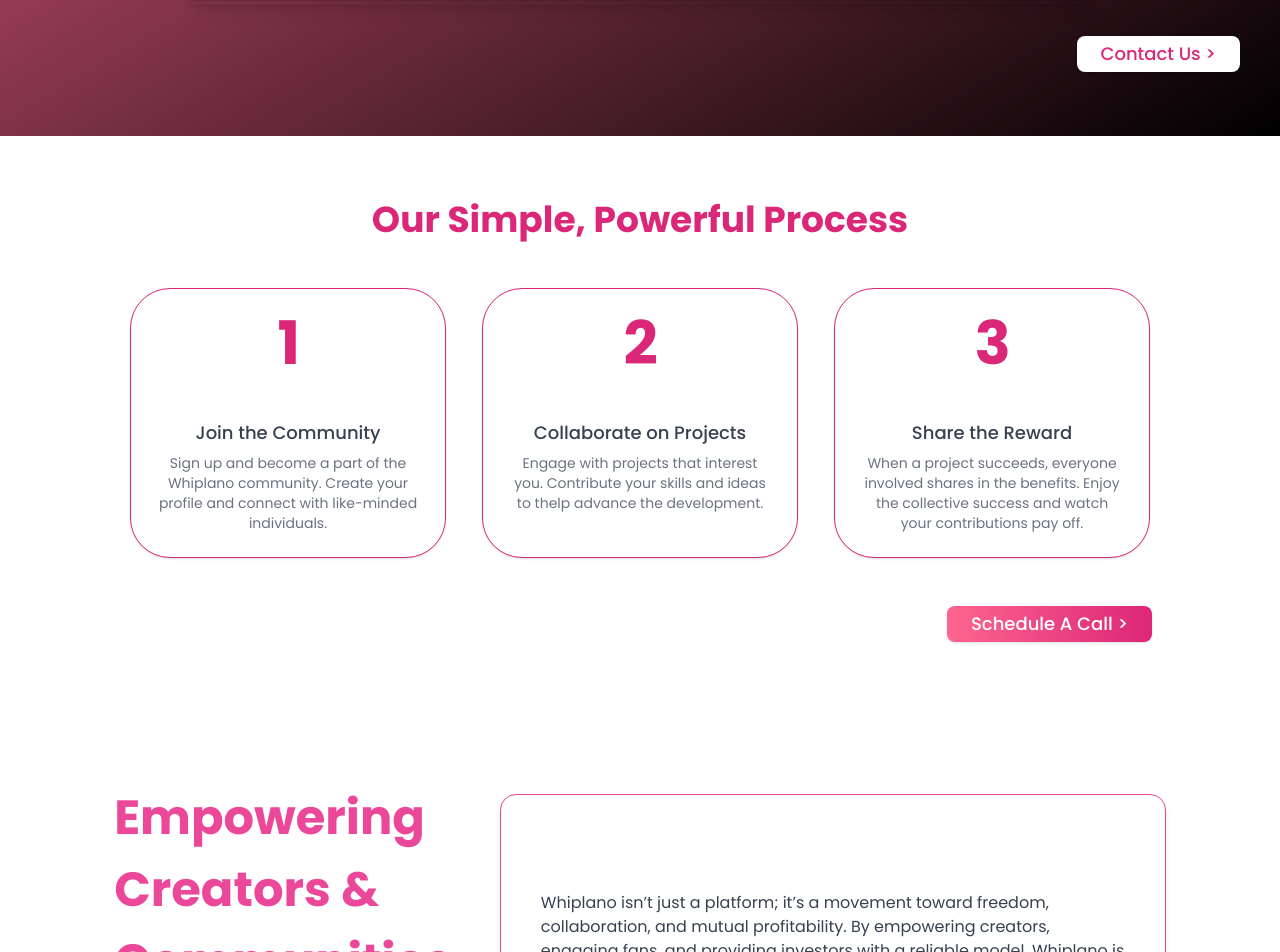
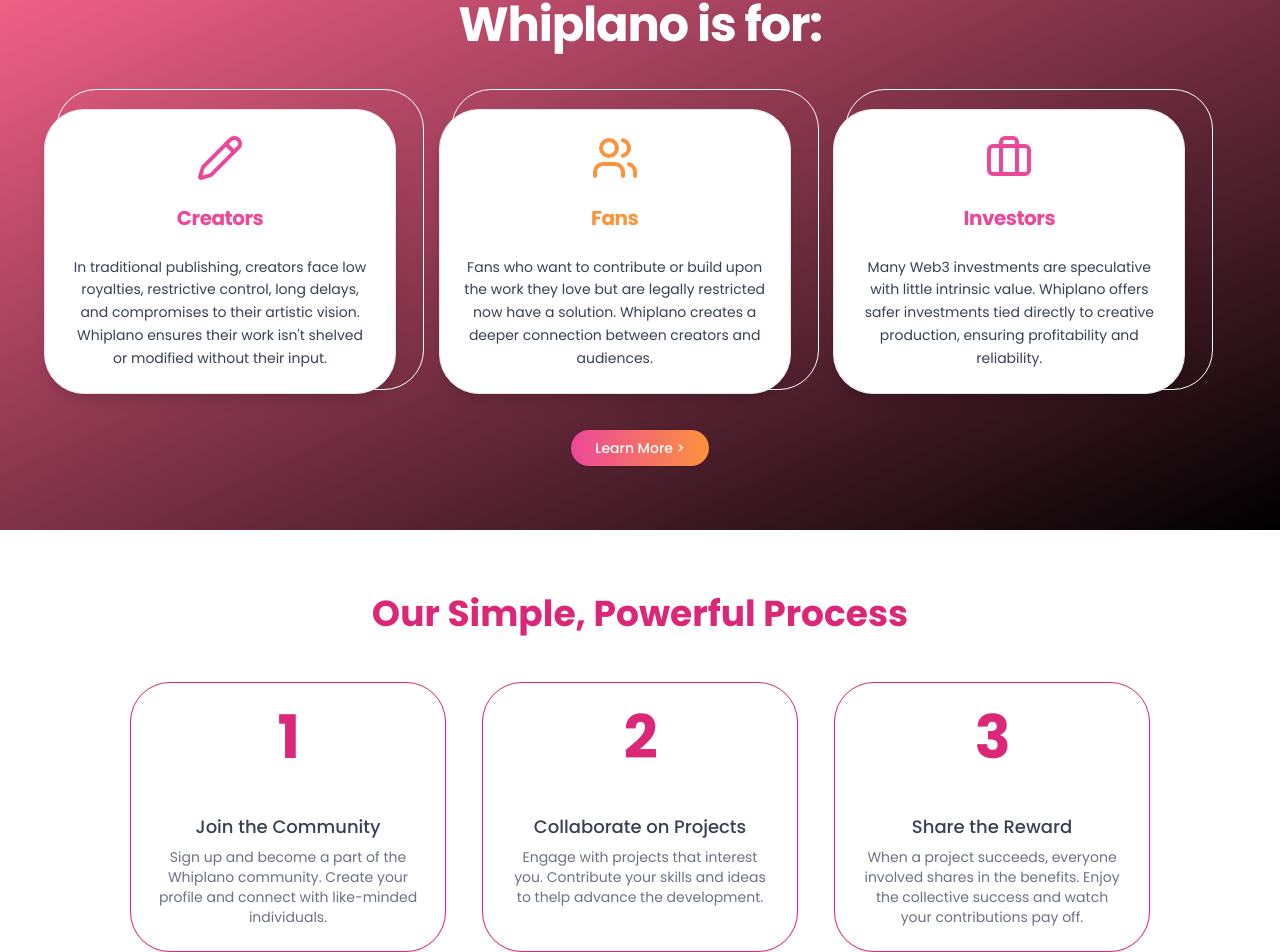
Before and after one commit to GalenGoodwick/whiplano-web, a Next.js app: page / in a window 1280 px wide. Shown: the part 2400-3352 px from the top of the page. Built offline with nearby package versions, Linux system fonts and the light colour scheme.

Commit message:
Removed the How-it-works and guides from the landing page.

```diff
--- a/src/app/page.tsx
+++ b/src/app/page.tsx
@@ -15,11 +15,9 @@
       {/* <Header /> */}
       <Hero />
       <VisionMission />
-      <HowItWorks />
-      <OurProcessSection />
       <EmpoweringSection />
       <WhiplanoSection />
-      <DownloadGuides />
+      <OurProcessSection />
       <Explore />
       {/* <Footer /> */}
     </>
```
